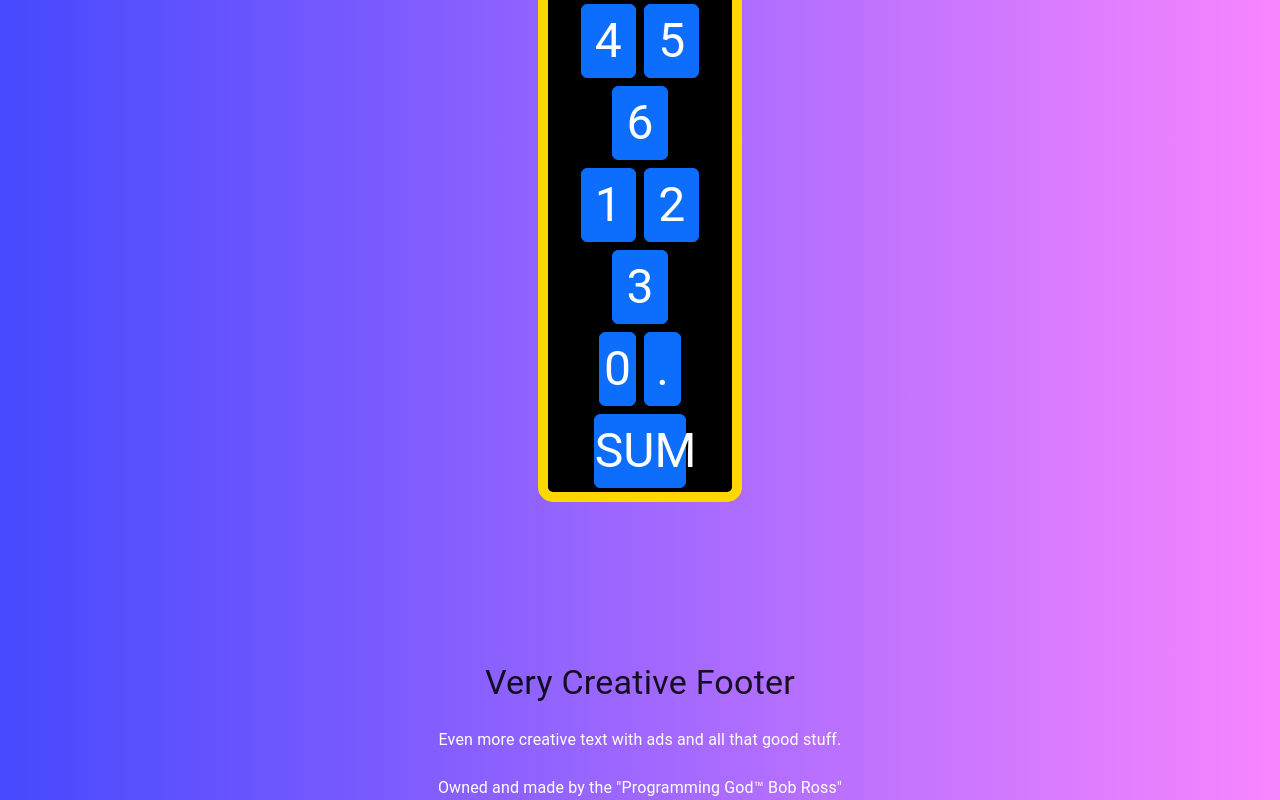
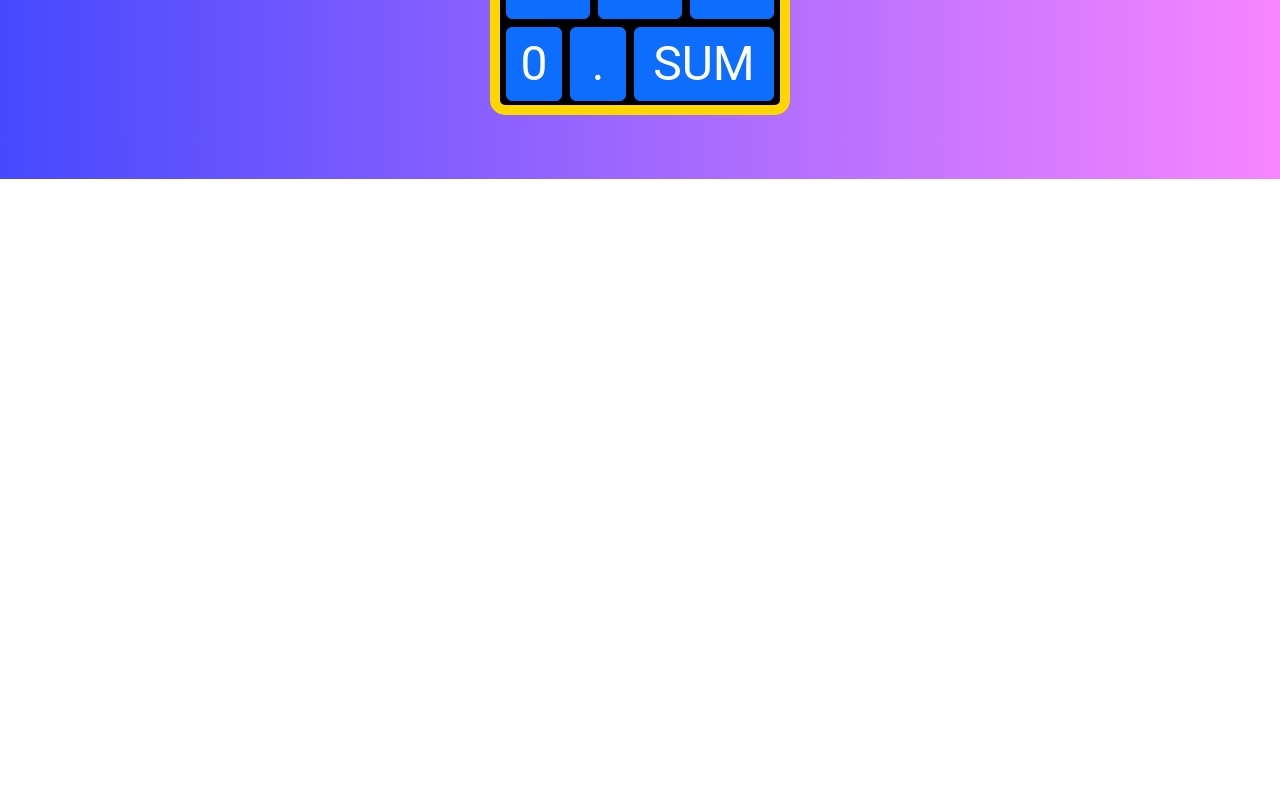
Before and after one commit to WobniarelbuoD/mui_not_mu, a React (Create React App) app: page /calculator in a window 1280 px wide. Shown: the part 621-1421 px from the top of the page. After the commit the page ends 1149 px from the top, so only its background shows below. Built offline with nearby package versions, Linux system fonts and the light colour scheme.

Commit message:
Styles and calc update
Updated Calculator tab so it aligns properly and updated the styles in general to make it look nicer.

```diff
--- a/src/App.css
+++ b/src/App.css
@@ -85,8 +85,8 @@ padding:5px;
 }
 
 #centras{
-max-width: 16%;
-margin:10% 42%;
+width: 300px;
+margin:10%;
 background-color:black;
 border:solid 10px gold;
 border-radius: 15px;
--- a/src/App.js
+++ b/src/App.js
@@ -13,7 +13,8 @@ function App() {
   }
   return (
 
-    <div className="App" style={{background:"linear-gradient(90deg, rgba(70,73,254,1) 0%, rgba(248,134,255,1) 100%)", backgroundSize:"100vw 100%"}}>
+    <div className="App">
+      <div style={{background:"linear-gradient(90deg, rgba(70,73,254,1) 0%, rgba(248,134,255,1) 100%)",width:"100vw",height:"100vh",position:"fixed",zIndex:-5}}></div>
       <BrowserRouter>
         <TopBar />
         <Routes>
--- a/src/components/Adder.js
+++ b/src/components/Adder.js
@@ -1,4 +1,4 @@
-import {Button,Divider,List,ListItem,ListItemButton,ListItemText,TextField,Typography,} from "@mui/material";
+import {Box, Button,Divider,List,ListItem,ListItemButton,ListItemText,TextField,Typography,} from "@mui/material";
 import { Container } from "@mui/system";
 import { useEffect, useState } from "react";
 
@@ -12,32 +12,32 @@ const Adder = () => {
 
   const arrayUpdate = () => {
     setItems([...items, input]);
-    console.log(items)
   };
 
   const remove = (index) =>{
     items.splice(index,1)
     setItems([...items])
-    console.log(items)
   }
 
   return (
-    <Container>
-      <Typography variant="h2">Task Master</Typography>
-      <Divider sx={{ whiteSpace: "pre-wrap", mt: 10 }}>
+    <Container sx={{display:"flex", alignItems:"center", flexDirection:"column", mt:5}}>
+      <Typography color="white  " variant="h2">Task Master</Typography>
+
+      <Box sx={{display:"flex", flexDirection: 'column', maxWidth:"300px", mt:10}}>
         <TextField
           onChange={(e) => inputUpdate(e.target.value)}
           label="Text"
         ></TextField>
-        <Button onClick={() => arrayUpdate()} variant="contained" sx={{ mt: 5 }}>Add</Button>
-      <List sx={{ mt: 5 }}>
+        <Button onClick={() => arrayUpdate()} variant="contained" sx={{ mt: 2 }}>Add</Button>
+      </Box>
+
+      <List sx={{ mt: 5 , display:"flex", alignItems:"center", flexDirection:"Column",color:"white"}}>
         {items.map((item,index) => {
           return (
-            <ListItem key={index}><ListItemText primary={item}></ListItemText><ListItemButton onClick={() => remove(index)}>Delete</ListItemButton></ListItem>
+            <ListItem sx={{border:"1px solid white", borderRadius:"20px;",width:"800px", m:1}} key={index}><ListItemText primary={item}></ListItemText><ListItemButton sx={{borderRadius:"20px",border:"1px solid white",maxWidth:"80px"}} onClick={() => remove(index)}>Delete</ListItemButton></ListItem>
           );
         })}
       </List>
-      </Divider>
     </Container>
   );
 };
--- a/src/components/Calc.js
+++ b/src/components/Calc.js
@@ -1,4 +1,4 @@
-import { Typography } from '@mui/material';
+import { Container, Typography } from '@mui/material';
 import {useState} from 'react'
 
 const Calculator = () =>{
@@ -46,7 +46,7 @@ const Button = ({thing}) =>{
     }
 
     return(
-        <div>
+        <Container sx={{display:"flex", flexDirection:"column",alignItems:"center"}}>
             <Typography variant="h1" color="white">Calculator</Typography>
         <div id={"centras"}>
             <div id={"vaizdas"}>
@@ -94,7 +94,7 @@ const Button = ({thing}) =>{
             <script src="bower_components/dist/number-to-text.js"></script>
 
         </div>
-        </div>
+        </Container>
     )
 }
 export default Calculator
--- a/src/components/Footer.js
+++ b/src/components/Footer.js
@@ -5,7 +5,7 @@ const Footer = () =>{
     return(
         <footer>
              <Container sx={{mt: 20}} maxWidth="lg">
-                    <Typography variant="h4" color="Primary">Very Creative Footer</Typography>
+                    <Typography variant="h4" color="white">Very Creative Footer</Typography>
                     <Typography variant="p" color="white"><br/>
                     Even more creative text with ads and all that good stuff.<br/><br/>
                     Owned and made by the "Programming God™ Bob Ross"
```
